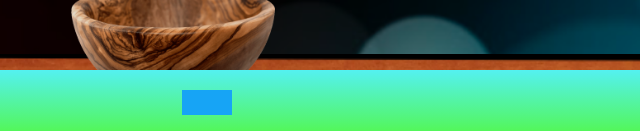
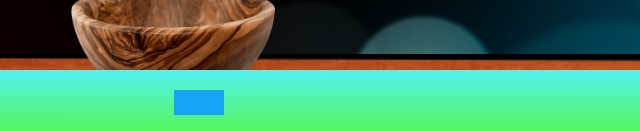
Before and after one commit to devrudraa/CatchTheEgg, a plain HTML site: page index.html in a window 1280 px wide. Shown: the part 666-797 px from the top of the page, 441-1081 px from the left. Drawn offline with Linux system fonts and the light colour scheme; a web font is replaced by a local one.

Commit message:
Update index.html

```diff
--- a/index.html
+++ b/index.html
@@ -33,7 +33,7 @@
         <!-- <button onclick="MoveBowlLeft();" class="left"><svg xmlns="http://www.w3.org/2000/svg" height="24px" viewBox="0 0 24 24" width="24px" fill="#000000"><path d="M0 0h24v24H0V0z" fill="none" opacity=".87"/><path d="M17.51 3.87L15.73 2.1 5.84 12l9.9 9.9 1.77-1.77L9.38 12l8.13-8.13z"/></svg></button>
 
         <button onclick="MoveBowlRight();" class="right"><svg xmlns="http://www.w3.org/2000/svg" enable-background="new 0 0 24 24" height="24px" viewBox="0 0 24 24" width="24px" fill="#000000"><g><path d="M0,0h24v24H0V0z" fill="none"/></g><g><polygon points="6.23,20.23 8,22 18,12 8,2 6.23,3.77 14.46,12"/></g></svg></button> -->
-        <input type="range" name="" max="75" step="1" oninput="ValueOfRange();" id="moveEgg">
+        <input type="range" step="1" oninput="ValueOfRange();" id="moveEgg">
     </div>
     <div class="table"></div>
     <script src="script.js"></script>
```
